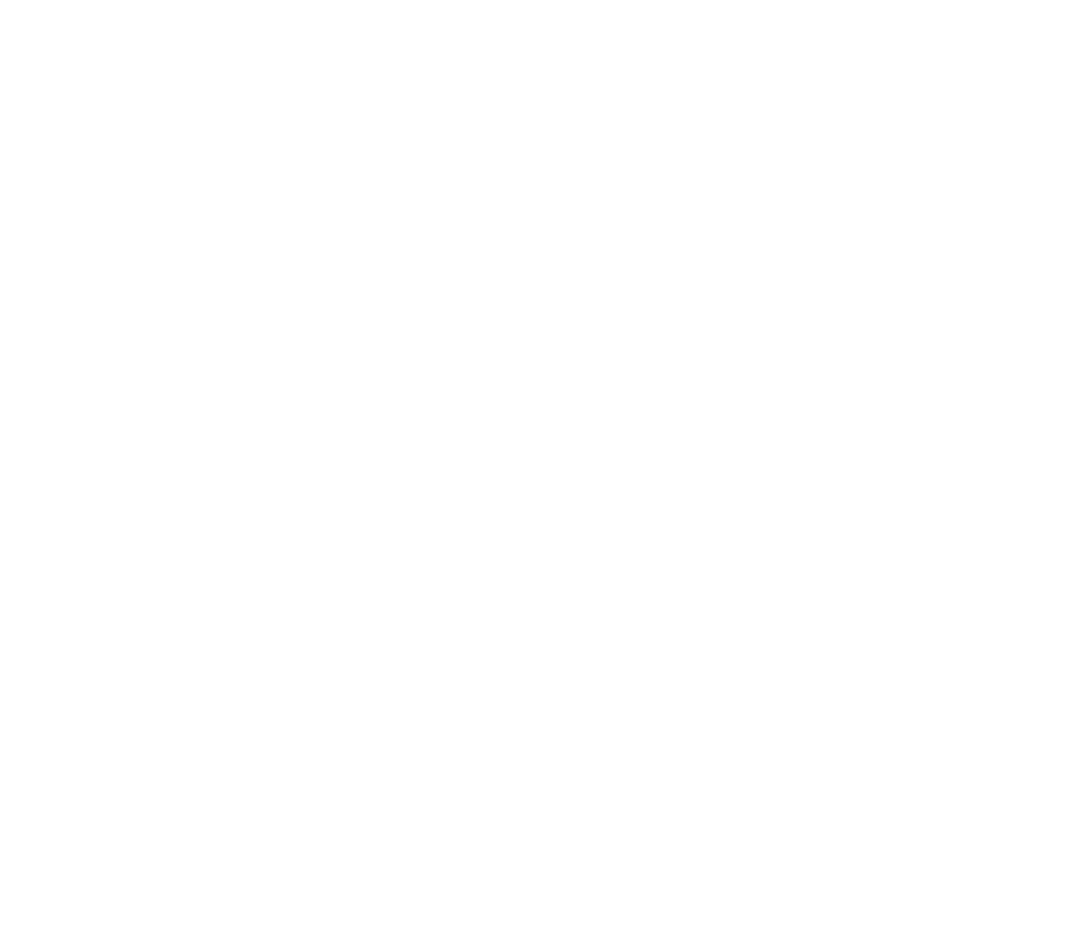
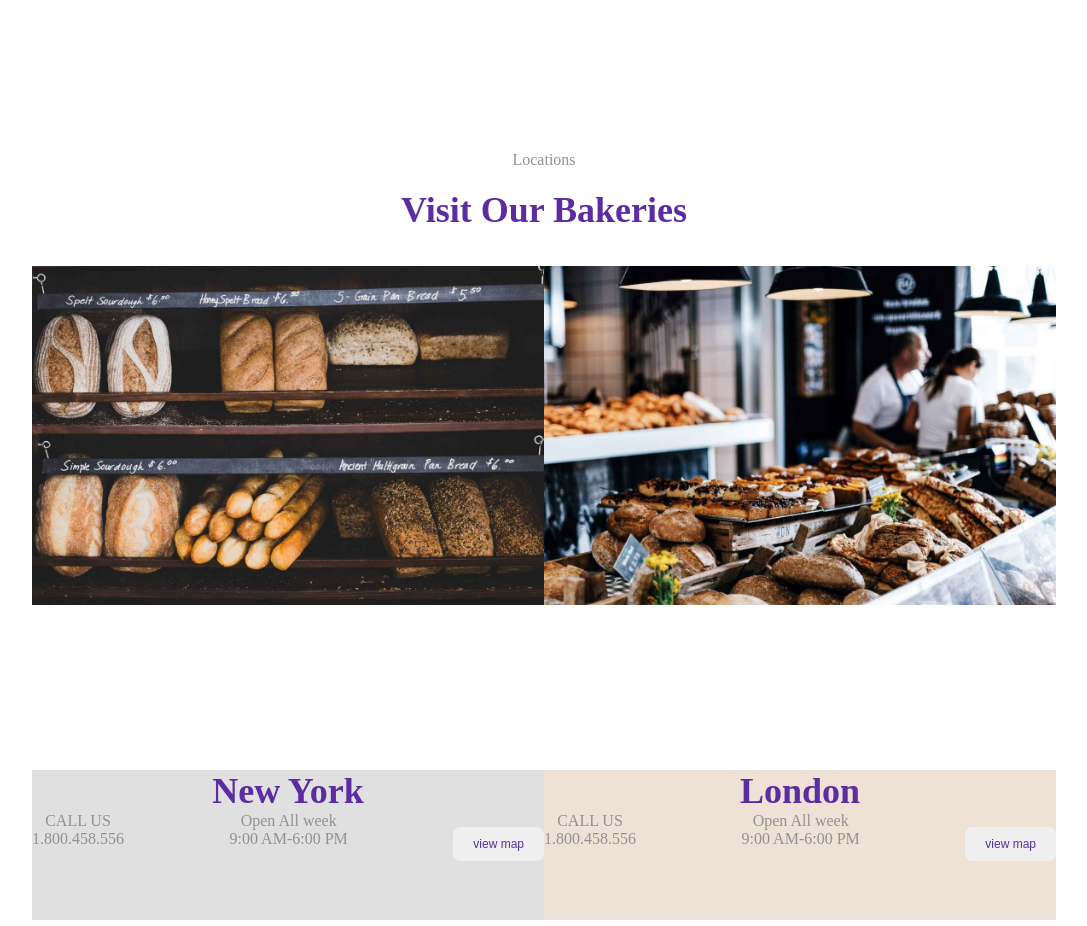
Before and after one commit to Runatorium/proj-html-vuejs, a Vue app: page / in a window 1280 px wide. Shown: the part 5740-6666 px from the top of the page, without its empty margins (96-1183 px from the left). Before the commit the page ends 5866 px from the top, so only its background shows below. Built offline with nearby package versions, Linux system fonts and the light colour scheme.

Commit message:
Hour Box completed

```diff
--- a/src/App.vue
+++ b/src/App.vue
@@ -36,6 +36,7 @@
   <MyOccasionBox></MyOccasionBox>
   <MyProductList></MyProductList>
   <MyProcess></MyProcess>
+  <MyLocation></MyLocation>
 </template>
 
 <style scoped>
--- a/src/components/MyLocation.vue
+++ b/src/components/MyLocation.vue
@@ -16,10 +16,118 @@
 
 
 <template>
+<div class="maincontainer d-flex">
+    <div class="internalcontainer d-flex">
+        <div class="txt">
+            <p id="greytitle">Locations</p>
+            <h2 class="title">Visit Our Bakeries</h2>
+        </div>
+        <div class="locationbox d-flex">
+            <div class="location" :style="{backgroundImage: `url(${location.imgurl})`}" v-for="location in store.locations">
+            </div>
+        </div>
+        <div class="locationtxt d-flex">
+            <div :class="location.locnumber" v-for="location in store.locations">
+                <h2 class="title" v-text="location.city"></h2>
+                <div class="hours d-flex">
+                    <div>
+                        <p>CALL US</p>
+                        <p v-text="location.Pnumber"></p>
+                    </div>
+                    <div>
+                        <p>Open All week</p>
+                        <p v-text="location.hour"></p>
+                    </div>
+                    <div>
+                        <button id="headerbtn">
+                            <p>view map</p>
+                        </button>
+                    </div>
+                </div>
+            </div>
+        </div>
+    </div>
 
+</div>
 </template>
 
 
 <style scoped>
+.maincontainer{
+    width: 100%;
+    height: 800px;
+    justify-content: center;
+}
 
+.internalcontainer{
+    width: 80%;
+    flex-direction: column;
+
+}
+    #greytitle{
+    text-align: center;
+    margin-top: 5px;
+    padding: 20px 0px;
+    font-size: 16px;
+    font-weight: 100;
+    color: var(--Manatee);
+    }
+    .title{
+    text-align: center;
+    color: var(--Daisy-Bush);
+    font-size: 36px;
+    }
+    .txt{
+        width: 100%;
+        height: 100px;
+        margin-bottom: 40px;
+    }
+    .location{
+        width: 50%;
+        height: 550px;
+        background-size: contain;
+        background-repeat: no-repeat;
+    }
+    .locationbox{
+        flex-direction: row;
+    }
+
+    .locationtxt{
+        flex-direction: row;
+    }
+    .nmb1{
+        margin-top: -46px;
+        background-color: var(--Manatee-light);
+        width: 50%;
+        height: 150px;
+    }
+    .nmb2{
+        margin-top: -46px;
+        background-color: var(--Tan-LightVibrant);
+        width: 50%;
+        height: 150px;
+    }
+    .hours{
+        font-size: 16px;
+        color: var(--Manatee);
+        text-align: center;
+        flex-direction: row;
+        justify-content: space-between;
+    }
+    .title{
+    text-align: center;
+    color: var(--Daisy-Bush);
+    font-size: 36px;
+    }
+    #headerbtn{
+    margin-top: 15px;
+    border-style: none;
+    border-radius: 7px;
+    }
+    #headerbtn p{
+    padding: 10px 20px;
+    font-size: 12px;
+    color: var(--Daisy-Bush);
+    font-weight: 500;
+    }
 </style>
--- a/src/store.js
+++ b/src/store.js
@@ -112,19 +112,19 @@
         locations: [
             {
                 city: 'New York',
-                imgurl: 'asd',
+                locnumber: 'nmb1',
+                imgurl: '/img/new-york-bk-1200x794.jpg',
                 Pnumber: '1.800.458.556',
-                openinghour: '9:00 AM',
-                closinghour: '6:00 PM',
+                hour: '9:00 AM-6:00 PM',
                 mapslocation: '#'
             },
 
             {
                 city: 'London',
-                imgurl: 'asd',
+                locnumber: 'nmb2',
+                imgurl: '/img/london-bk-1200x794.jpg',
                 Pnumber: '1.800.458.556',
-                openinghour: '9:00 AM',
-                closinghour: '6:00 PM',
+                hour: '9:00 AM-6:00 PM',
                 mapslocation: '#'
             },
         ],
--- a/src/style.css
+++ b/src/style.css
@@ -13,6 +13,7 @@
   --Tobacco-Brown: #6a5243;
   --Cod-Gray: #0e0e0d;
   --Manatee: #929295;
+  --Manatee-light: #e0e0e0;
   --Atoll: #0a5e6c;
   --Chalky: #f0caa1;
   --Raw-Sienna: #d68842;
@@ -32,7 +33,7 @@
   --Sandrift-Muted: #b2927b;
   --Atoll-DarkVibrant: #086875;
   --Limited-Spruce-DarkMuted: #344747;
-  --Tan-LightVibrant: #d6b28d;
+  --Tan-LightVibrant: #eee1d5;
 
 }
 
```
